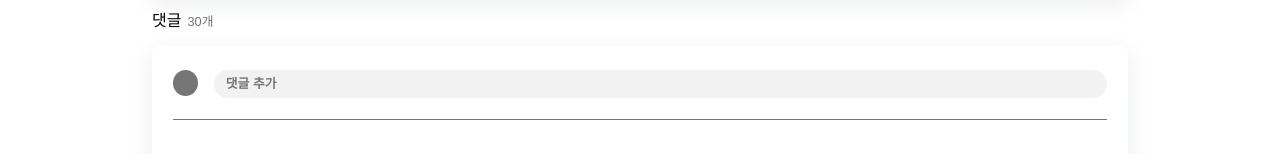
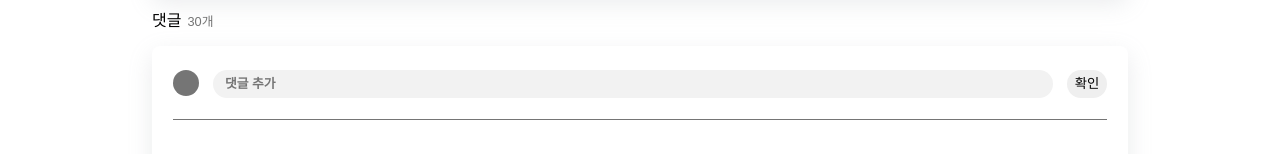
Before and after one commit to codestates-seb/seb43_main_008, a Next.js app in the folder client/: page /detail in a window 1280 px wide. Shown: the part 848-1002 px from the top of the page. Built offline with nearby package versions, Linux system fonts and the light colour scheme; a web font is replaced by a local one.

Commit message:
Feat: Comment 이벤트 구현

```diff
--- a/client/app/detail/Comment.tsx
+++ b/client/app/detail/Comment.tsx
@@ -1,10 +1,32 @@
 "use client";
 
 import styled from "styled-components";
-
+import React, { useState } from "react";
 import { StyledCard } from "./Card";
 
-export const Comment = () => {
+export const Comment: React.FC = () => {
+  const [comment, setComment] = useState<string>("");
+
+  const handleInputChange = (e: React.ChangeEvent<HTMLTextAreaElement>) => {
+    setComment(e.target.value);
+  };
+
+  const handleSubmit = (
+    e: React.FormEvent<HTMLFormElement | HTMLTextAreaElement>
+  ) => {
+    e.preventDefault();
+    if (comment.length !== 0) {
+      setComment("");
+      console.log("서버에 데이터 보내고 & 댓글 리스트 새로 가져와야함");
+    }
+  };
+
+  const handleKeyDown = (e: React.KeyboardEvent<HTMLTextAreaElement>) => {
+    if (e.key === "Enter" && !e.shiftKey) {
+      handleSubmit(e);
+    }
+  };
+
   return (
     <StyledComment>
       <div className="title">
@@ -14,10 +36,20 @@ export const Comment = () => {
 
       <StyledCard>
         <div className="content">
-          <label className="add-comment">
+          <form className="add-comment" onSubmit={handleSubmit}>
             <div className="profile" />
-            <textarea className="input" placeholder="댓글 추가" />
-          </label>
+            <textarea
+              className="input"
+              placeholder="댓글 추가"
+              value={comment}
+              onChange={handleInputChange}
+              onKeyDown={handleKeyDown}
+            />
+            <button className="submit" type="submit">
+              확인
+            </button>
+          </form>
+
           <ul className="comment-box">
             <li className="comment">
               <div className="profile" />
@@ -93,7 +125,7 @@ const StyledComment = styled.div`
     align-items: flex-start;
   }
   .profile {
-    width: 26px;
+    min-width: 26px;
     height: 26px;
 
     border-radius: 50%;
@@ -101,8 +133,8 @@ const StyledComment = styled.div`
   }
   .input {
     height: 28px;
-    width: 100%;
-    margin-left: 16px;
+    width: 90%;
+    margin: 0 14px;
     padding: 6px 12px;
 
     background-color: #f2f2f2;
@@ -124,4 +156,12 @@ const StyledComment = styled.div`
       height: auto;
     }
   }
+  .submit {
+    min-width: 40px;
+    height: 28px;
+    border-radius: 16px;
+    border: none;
+
+    cursor: pointer;
+  }
 `;
```
